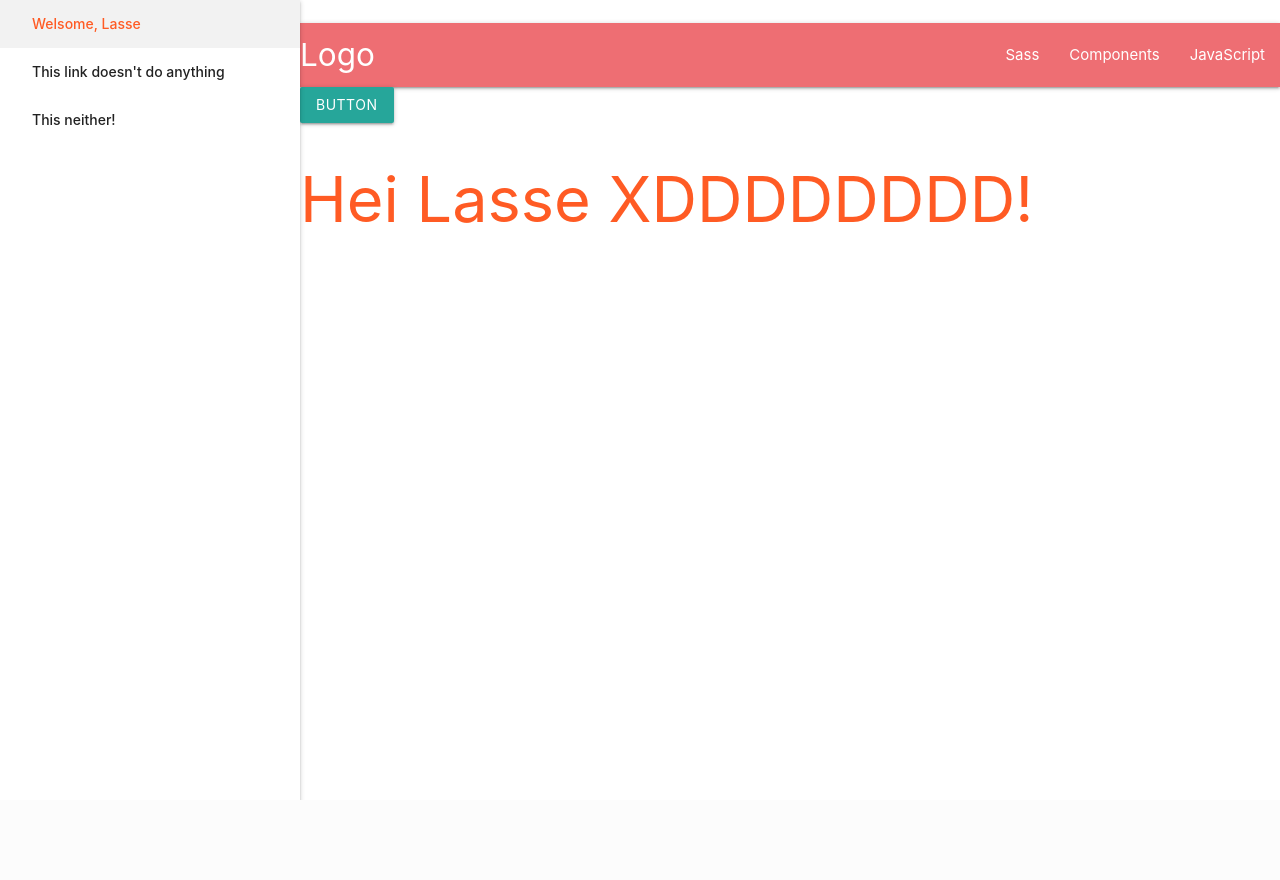
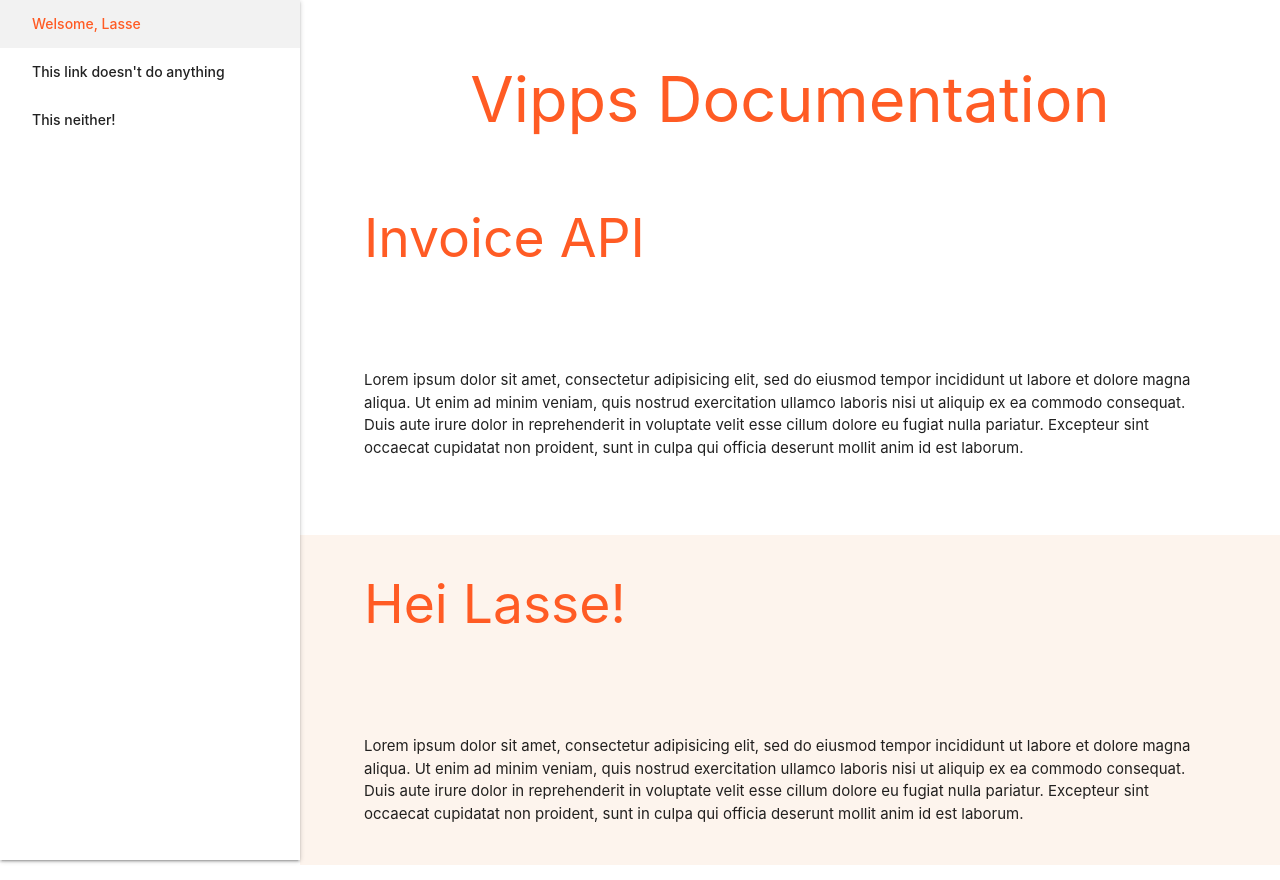
Before and after one commit to ingriddraagen/documentation, a Django app: page / in a window 1280 px wide. Before the commit the page ends 800 px from the top, so only its background shows below. Run offline with Django 3.2, Linux system fonts and the light colour scheme.

Commit message:
hehe nvm forrige commit

```diff
--- a/Documentation/apidocumentation/templates/apidocumentation/base.html
+++ b/Documentation/apidocumentation/templates/apidocumentation/base.html
@@ -20,24 +20,16 @@
     <a href="#" data-target="slide-out" class="sidenav-trigger"><i class="material-icons">menu</i></a>
     <main >
 
-    <nav>
-      <div class="nav-wrapper">
-        <a href="#" class="brand-logo">Logo</a>
-        <ul id="nav-mobile" class="right hide-on-med-and-down">
-          <li><a href="sass.html">Sass</a></li>
-          <li><a href="badges.html">Components</a></li>
-          <li><a href="collapsible.html">JavaScript</a></li>
-        </ul>
-      </div>
-    </nav>
+      <div >
+      <h1 class="vippsorange center"> Vipps Documentation</h1>
+      <h2 class="vippsorange"> Invoice API </h2>
+      <p>Lorem ipsum dolor sit amet, consectetur adipisicing elit, sed do eiusmod tempor incididunt ut labore et dolore magna aliqua. Ut enim ad minim veniam, quis nostrud exercitation ullamco laboris nisi ut aliquip ex ea commodo consequat. Duis aute irure dolor in reprehenderit in voluptate velit esse cillum dolore eu fugiat nulla pariatur. Excepteur sint occaecat cupidatat non proident, sunt in culpa qui officia deserunt mollit anim id est laborum.</p>
+    </div>
+    <div class="lightvippsorange-background">
+      <h2 class="vippsorange"> Hei Lasse! </h1>
+      <p>Lorem ipsum dolor sit amet, consectetur adipisicing elit, sed do eiusmod tempor incididunt ut labore et dolore magna aliqua. Ut enim ad minim veniam, quis nostrud exercitation ullamco laboris nisi ut aliquip ex ea commodo consequat. Duis aute irure dolor in reprehenderit in voluptate velit esse cillum dolore eu fugiat nulla pariatur. Excepteur sint occaecat cupidatat non proident, sunt in culpa qui officia deserunt mollit anim id est laborum.</p>
 
 
-
-
-
-      <div >
-      <a class="waves-effect waves-light btn">button</a>
-      <h1 class="vippsorange"> Hei Lasse XDDDDDDDD! </h1>
     </div>
     </main>
 
```
